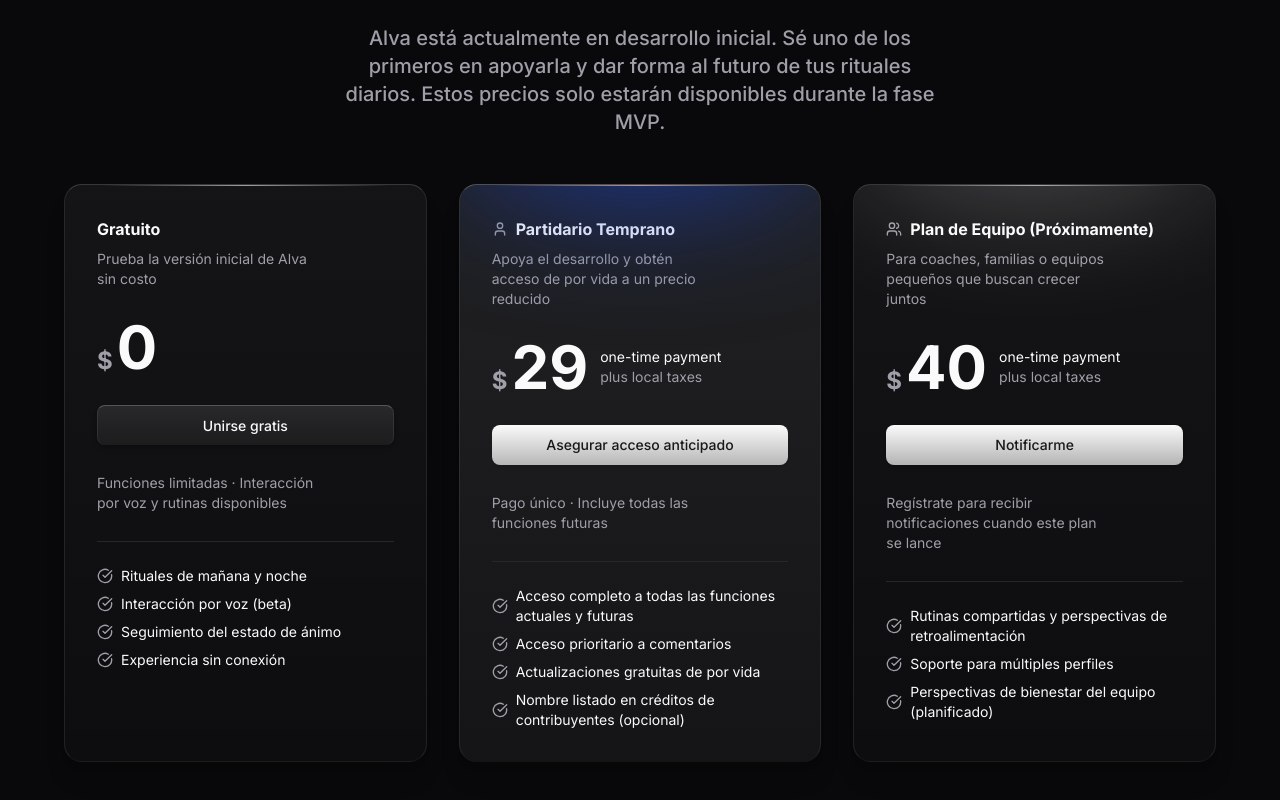
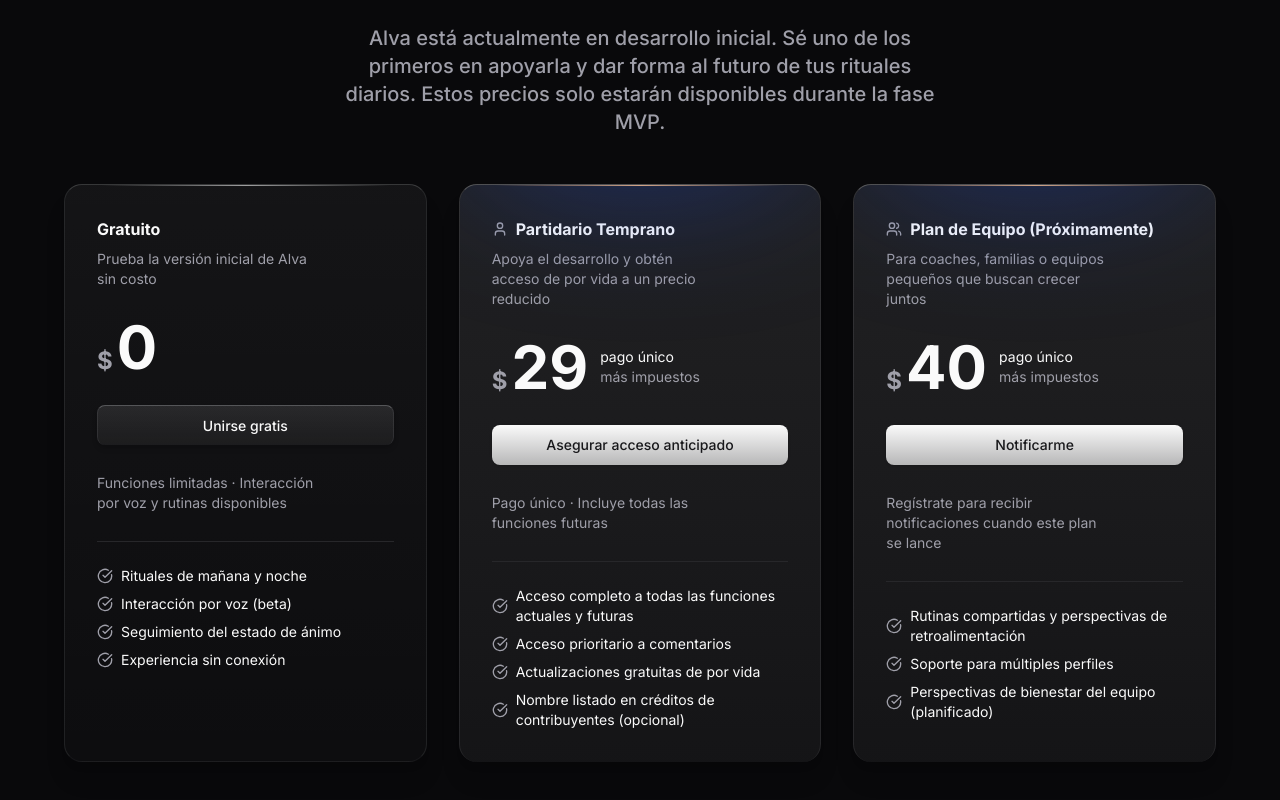
Before and after one commit to DiegoCM1/Alva, a Next.js app: page / in a window 1280 px wide. Shown: the part 2242-3042 px from the top of the page. Built offline with nearby package versions, Linux system fonts and the light colour scheme.

Commit message:
Made changes on glow component and main colors inside global.css

```diff
--- a/app/globals.css
+++ b/app/globals.css
@@ -110,8 +110,8 @@
 
 :root {
   /* Accent colors */
-  --brand: oklch(66.5% 0.1804 47.04);
-  --brand-foreground: oklch(75.77% 0.159 55.91);
+  --brand: oklch(86.5% 0.1804 47.04);
+  --brand-foreground: oklch(85.77% 0.159 55.91);
 
   /* Customized shadcn/ui colors */
   --background: oklch(97.65% 0.001 17.18);
@@ -120,7 +120,7 @@
   --card-foreground: oklch(0.141 0.005 285.823);
   --popover: oklch(1 0 0);
   --popover-foreground: oklch(0.141 0.005 285.823);
-  --primary: oklch(66.5% 0.1804 47.04);
+  --primary: oklch(0.7359 0.0889 232.5);
   --primary-foreground: oklch(0.985 0 0);
   --secondary: oklch(0.967 0.001 286.375);
   --secondary-foreground: oklch(0.21 0.006 285.885);
--- a/components/sections/pricing/default.tsx
+++ b/components/sections/pricing/default.tsx
@@ -71,7 +71,7 @@
         "Soporte para múltiples perfiles",
         "Perspectivas de bienestar del equipo (planificado)",
       ],
-      variant: "glow",
+      variant: "glow-brand",
     },
   ],
   className = "",
--- a/components/ui/glow.tsx
+++ b/components/ui/glow.tsx
@@ -30,13 +30,13 @@
     >
       <div
         className={cn(
-          "from-brand-foreground/50 to-brand-foreground/0 absolute left-1/2 h-[256px] w-[60%] -translate-x-1/2 scale-[2.5] rounded-[50%] bg-radial from-10% to-60% opacity-20 sm:h-[512px] dark:opacity-100",
+          "from-brand-foreground/50 to-brand-foreground/0 absolute left-1/2 h-[256px] w-[60%] -translate-x-1/2 scale-[2.5] rounded-[50%] bg-radial from-10% to-60% opacity-50 sm:h-[512px] dark:opacity-100",
           variant === "center" && "-translate-y-1/2",
         )}
       />
       <div
         className={cn(
-          "from-brand/30 to-brand-foreground/0 absolute left-1/2 h-[128px] w-[40%] -translate-x-1/2 scale-200 rounded-[50%] bg-radial from-10% to-60% opacity-20 sm:h-[256px] dark:opacity-100",
+          "from-brand/30 to-brand-foreground/0 absolute left-1/2 h-[128px] w-[40%] -translate-x-1/2 scale-200 rounded-[50%] bg-radial from-10% to-60% opacity-50 sm:h-[256px] dark:opacity-100",
           variant === "center" && "-translate-y-1/2",
         )}
       />
--- a/components/ui/pricing-column.tsx
+++ b/components/ui/pricing-column.tsx
@@ -13,7 +13,7 @@
         default: "glass-1 to-transparent dark:glass-3",
         glow: "glass-2 to-trasparent dark:glass-3 after:content-[''] after:absolute after:-top-[128px] after:left-1/2 after:h-[128px] after:w-[100%] after:max-w-[960px] after:-translate-x-1/2 after:rounded-[50%] dark:after:bg-foreground/30 after:blur-[72px]",
         "glow-brand":
-          "glass-3 from-card/100 to-card/100 dark:glass-4 after:content-[''] after:absolute after:-top-[128px] after:left-1/2 after:h-[128px] after:w-[100%] after:max-w-[960px] after:-translate-x-1/2 after:rounded-[50%] after:bg-brand-foreground/70 after:blur-[72px]",
+          "glass-3 from-card/100 to-card/100 dark:glass-4 after:content-[''] after:absolute after:-top-[128px] after:left-1/2 after:h-[128px] after:w-[100%] after:max-w-[960px] after:-translate-x-1/2 after:rounded-[50%] after:bg-brand-foreground/40 after:blur-[72px]",
       },
     },
     defaultVariants: {
@@ -83,9 +83,9 @@
           <div className="flex min-h-[40px] flex-col">
             {price > 0 && (
               <>
-                <span className="text-sm">one-time payment</span>
+                <span className="text-sm">pago único</span>
                 <span className="text-muted-foreground text-sm">
-                  plus local taxes
+                  más impuestos
                 </span>
               </>
             )}
```
